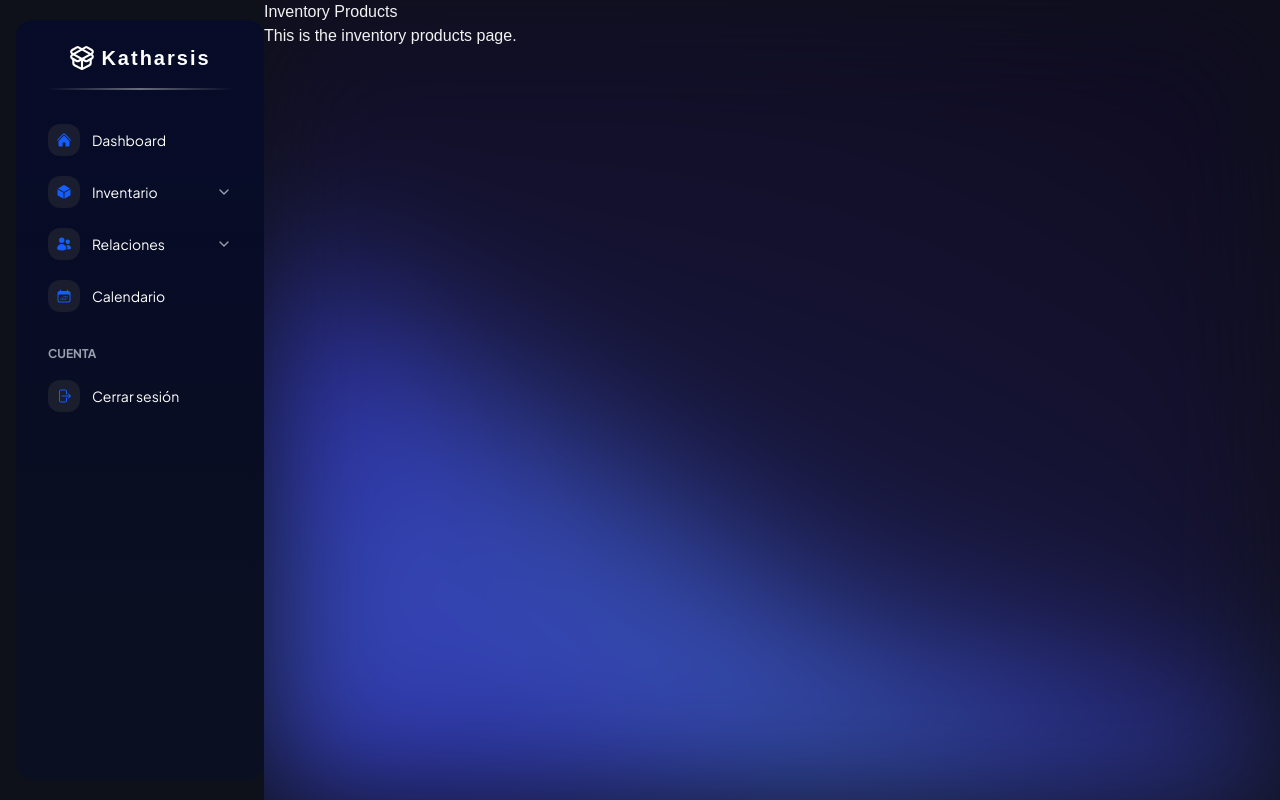
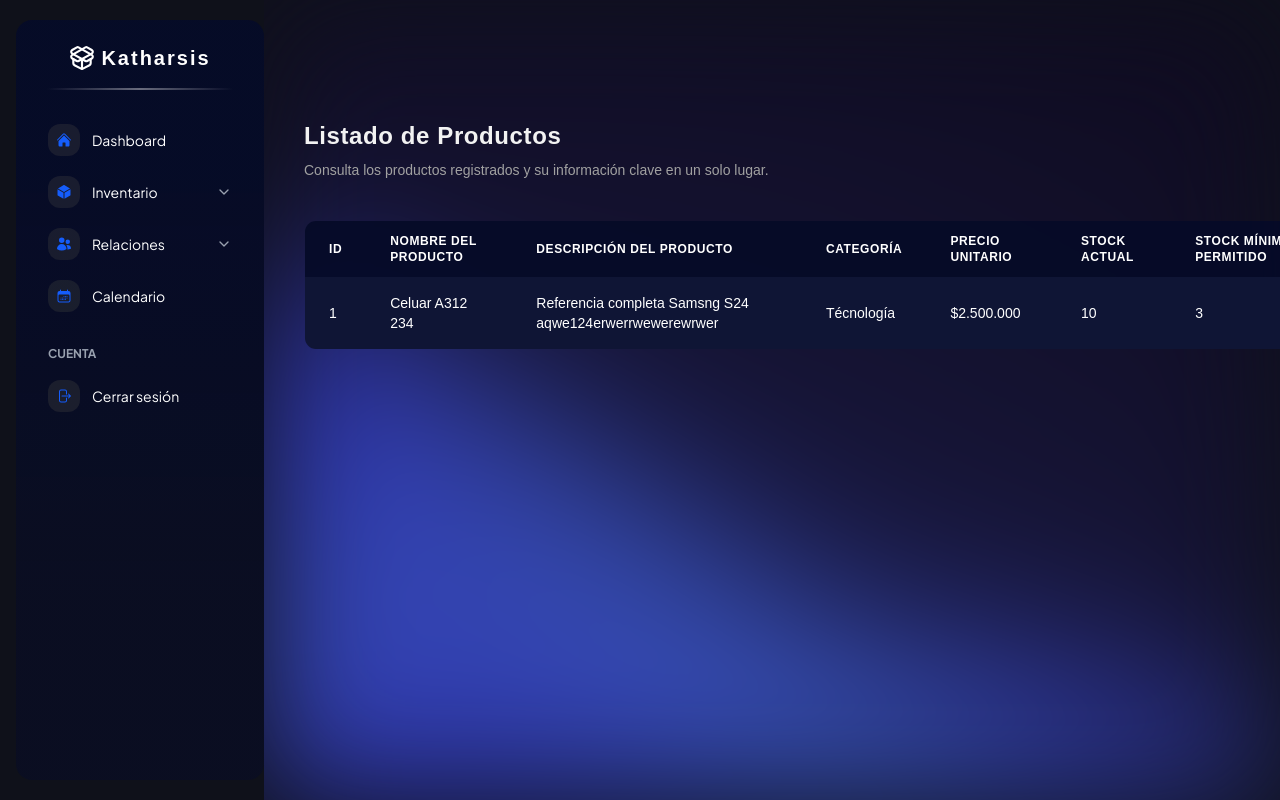
Before and after one commit to srvenient/katharsis.com, a Next.js app in the folder frontend/: page /inventory/products in a window 1280 px wide. Built offline with nearby package versions, Linux system fonts and the light colour scheme; a web font is replaced by a local one.

Commit message:
feat(frontend): update inventory products page with new layout and product table

```diff
--- a/frontend/src/app/(protected)/(routes)/inventory/products/page.tsx
+++ b/frontend/src/app/(protected)/(routes)/inventory/products/page.tsx
@@ -1,8 +1,42 @@
-export default function InventoryProducts() {
-  return (
-    <div className="z-20">
-      <h1>Inventory Products</h1>
-      <p>This is the inventory products page.</p>
-    </div>
-  );
+export default function ProductList() {
+    return (
+        <div className="relative flex flex-col gap-10 ml-10 mt-30 z-30 w-full">
+            <div className="flex items-center justify-between w-full">
+                <div className="flex flex-col gap-2">
+                    <h1 className="text-2xl font-bold tracking-wide">Listado de Productos</h1>
+                    <p className="text-sm text-neutral-400">
+                        Consulta los productos registrados y su información clave en un solo lugar.
+                    </p>
+                </div>
+            </div>
+
+            <div className="overflow-x-auto">
+                <table className="min-w-full text-sm text-left text-white border border-white/10 rounded-xl overflow-hidden">
+                    <thead className="bg-[rgba(6,11,40,0.94)] text-xs uppercase tracking-wider">
+                    <tr>
+                        <th className="px-6 py-3">ID</th>
+                        <th className="px-6 py-3">Nombre del producto</th>
+                        <th className="px-6 py-3">Descripción del producto</th>
+                        <th className="px-6 py-3">Categoría</th>
+                        <th className="px-6 py-3">Precio unitario</th>
+                        <th className="px-6 py-3">Stock actual</th>
+                        <th className="px-6 py-3">Stock mínimo permitido</th>
+                    </tr>
+                    </thead>
+                    <tbody className="bg-[#0f1535] divide-y divide-white/10">
+                    {/* es un ejemplo, no sé si quedaia asi exactamente para conectar la bd */}
+                    <tr>
+                        <td className="px-6 py-4">1</td>
+                        <td className="px-6 py-4">Celuar A312 234</td>
+                        <td className="px-6 py-4">Referencia completa Samsng S24 aqwe124erwerrwewerewrwer</td>
+                        <td className="px-6 py-4">Técnología</td>
+                        <td className="px-6 py-4">$2.500.000</td>
+                        <td className="px-6 py-4">10</td>
+                        <td className="px-6 py-4">3</td>
+                    </tr>
+                    </tbody>
+                </table>
+            </div>
+        </div>
+    );
 }
```
